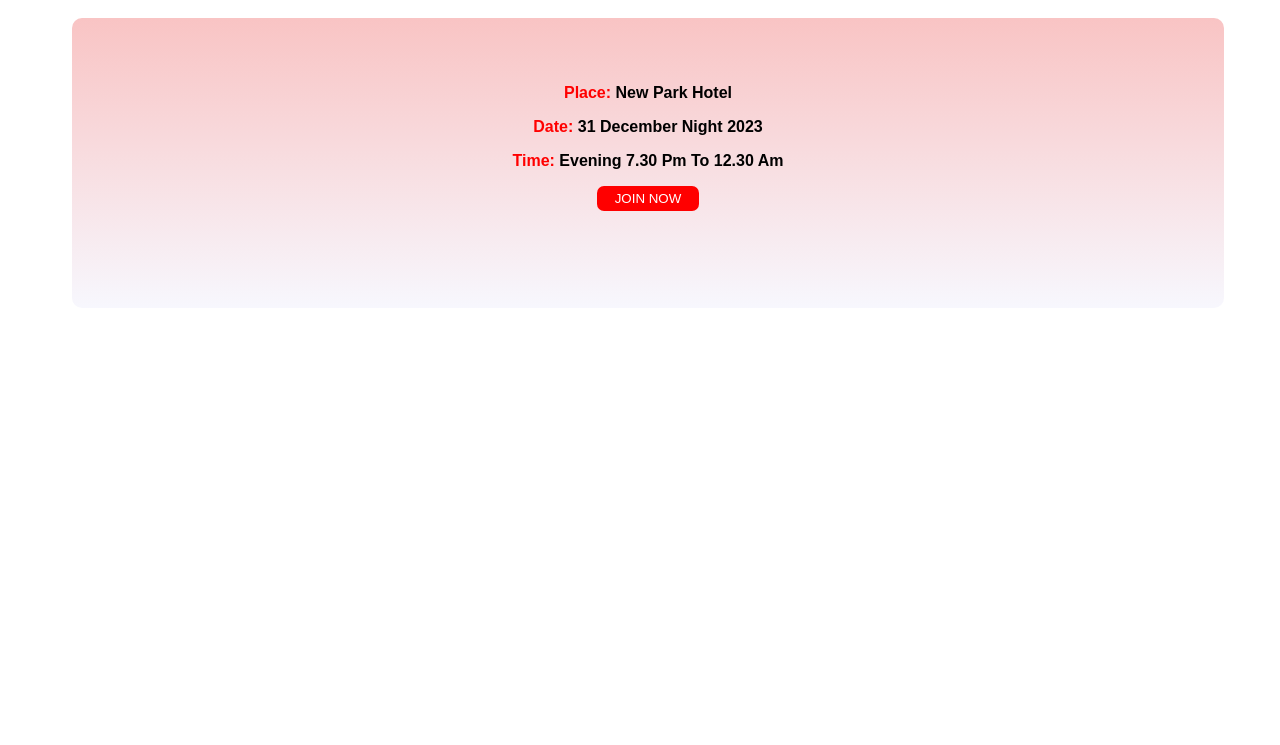
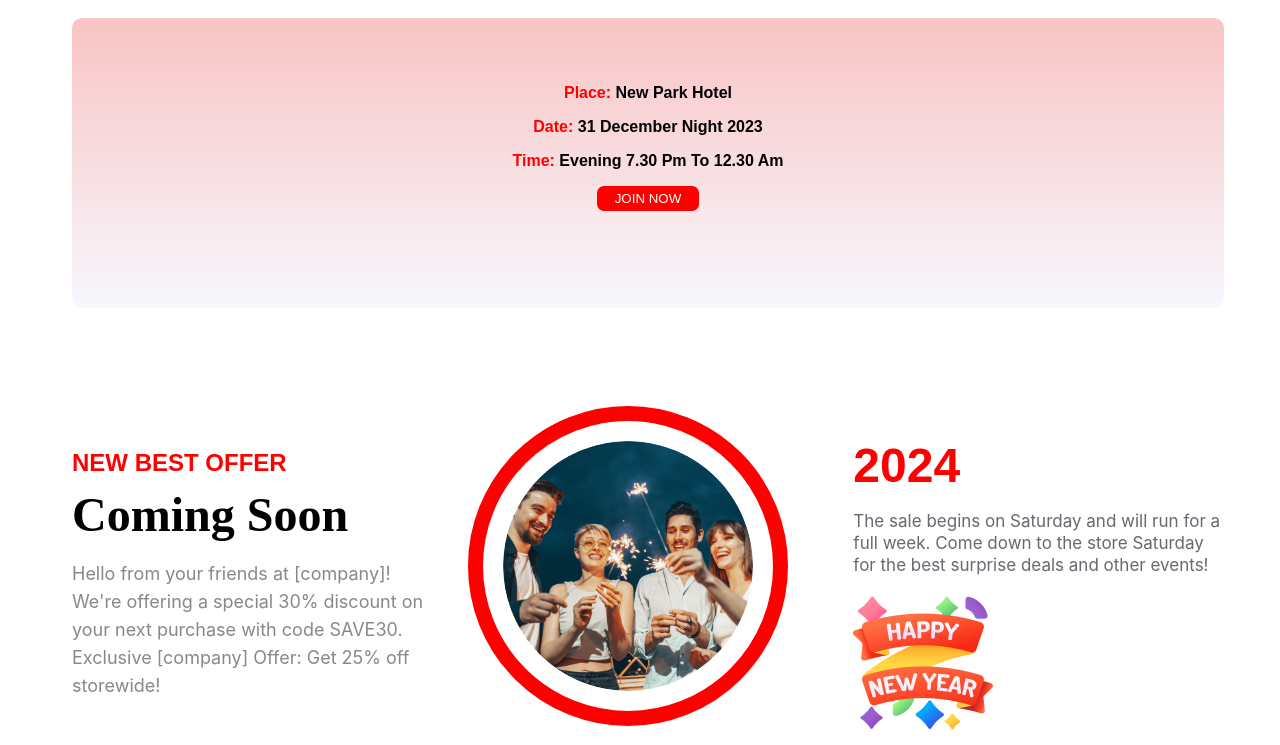
Before and after one commit to nahidhzm/b9-a1, a plain HTML site: page index.html in a window 1280 px wide. Shown: the part 1863-2608 px from the top of the page. Before the commit the page ends 2179 px from the top, so only its background shows below. Drawn offline with Linux system fonts and the light colour scheme.

Commit message:
upcoming offer section added

```diff
--- a/index.html
+++ b/index.html
@@ -66,6 +66,27 @@
             </div>
         </section>
         <!-- place date time end -->
+
+        <!-- upcoming offer start -->
+        <section class="circle-image-section">
+            <div>
+                <div class="circle-image-section-first">
+                    <h4>NEW BEST OFFER</h4>
+                    <h3>Coming Soon</h3>
+                    <p>Hello from your friends at [company]! We're offering a special 30% discount on your next purchase with code SAVE30. Exclusive [company] Offer: Get 25% off storewide!</p>
+                </div>
+                <div class="circle-image-section-second">
+                    <img src="images/Ellipse 1.png" alt="">
+                </div>
+                <div class=circle-image-section-third>
+                    <h2>2024</h2>
+                    <p>The sale begins on Saturday and will run for a full week. Come down to the store Saturday for the best surprise deals and other events!</p>
+                    <img src="images/Group 96.png" alt="">
+                </div>
+            </div>
+        </section>
+        <!-- upcoming offer end -->
+
     </main>
     <!-- main end -->
 
--- a/styles/style.css
+++ b/styles/style.css
@@ -79,7 +79,8 @@ body {
     margin-top: 20px;
 
 }
-.party-section>div{
+
+.party-section>div {
     display: flex;
     align-items: center;
     color: #ffffff;
@@ -87,37 +88,44 @@ body {
     border-radius: 10px;
     background: linear-gradient(rgba(10, 10, 10, 0.8), rgba(22, 22, 24, 0.3));
 }
-.left-side-party{
+
+.left-side-party {
     width: 70%;
     text-align: left;
     margin: 0px 10px 0px 100px !important;
 }
-.left-side-party h1{
+
+.left-side-party h1 {
     margin-top: 0;
     font-size: 64px;
-    font-family:Cambria, Cochin, Georgia, Times, 'Times New Roman', serif;
+    font-family: Cambria, Cochin, Georgia, Times, 'Times New Roman', serif;
     margin-bottom: 0;
 }
-.left-side-party p{
+
+.left-side-party p {
     font-size: 16px;
     margin-bottom: 30px;
 }
-.left-side-party button{
+
+.left-side-party button {
     border: none;
     color: #ffffff;
-    background:none
+    background: none
 }
-.right-side-party{
+
+.right-side-party {
     width: 30%;
 }
-.right-side-party img{
+
+.right-side-party img {
     height: 350px;
     margin-right: 90px;
 }
+
 /* party section end*/
 
 /* place date time start */
-.party-info{
+.party-info {
     width: 90%;
     border-radius: 10px;
     height: 290px;
@@ -128,21 +136,100 @@ body {
     background: linear-gradient(rgba(247, 181, 181, 0.8), rgba(229, 229, 250, 0.3));
 
 }
-.party-info div{
+
+.party-info div {
     padding-top: 50px;
 }
-.party-info div p{
+
+.party-info div p {
     font-weight: bold;
     font-family: arial;
 }
-.party-info div p span{
+
+.party-info div p span {
     color: #FF0000;
 }
-.party-info div button{
+
+.party-info div button {
     background-color: #FF0000;
     color: #ffffff;
     border: none;
     border-radius: 7px;
     padding: 5px 18px;
 }
+
 /* place date time end */
+/* upcoming offer start */
+.circle-image-section {
+    width: 90%;
+    margin: auto;
+    margin-top: 90px;
+}
+
+.circle-image-section>div {
+    display: flex;
+    justify-content: space-between;
+    align-items: center;
+}
+
+.circle-image-section-first {
+    width: 33%;
+}
+
+.circle-image-section-first h4 {
+    color: #F00;
+    font-family: arial;
+    font-size: 24px;
+    margin-bottom: 10px;
+    font-weight: bold;
+}
+
+.circle-image-section-first h3 {
+    font-family: Merriweather;
+    font-size: 48px;
+    font-weight: 900;
+    margin-top: 0;
+    margin-bottom: 0;
+}
+
+.circle-image-section-first p {
+    color: rgba(57, 57, 58, 0.6);
+    font-family: Inter;
+    font-size: 18px;
+    line-height: 28px;
+}
+
+.circle-image-section-second {
+    width: 33%;
+    text-align: center;
+}
+
+.circle-image-section-second>img {
+    height: 250px;
+    border: 15px solid #F00;
+    padding: 20px;
+    border-radius: 50%;
+}
+
+.circle-image-section-third {
+    width: 33%;
+    margin-left: 40px;
+}
+
+.circle-image-section-third h2 {
+    color: #F00;
+    font-family: arial;
+    font-size: 48px;
+    font-weight: bolder;
+    margin-bottom: 0;
+}
+
+.circle-image-section-third p {
+    color: rgba(7, 2, 17, 0.60);
+    font-family: Inter;
+    font-size: 17px;
+    font-weight: 400;
+    line-height: 22px;
+}
+
+/* upcoming offer end */
```
